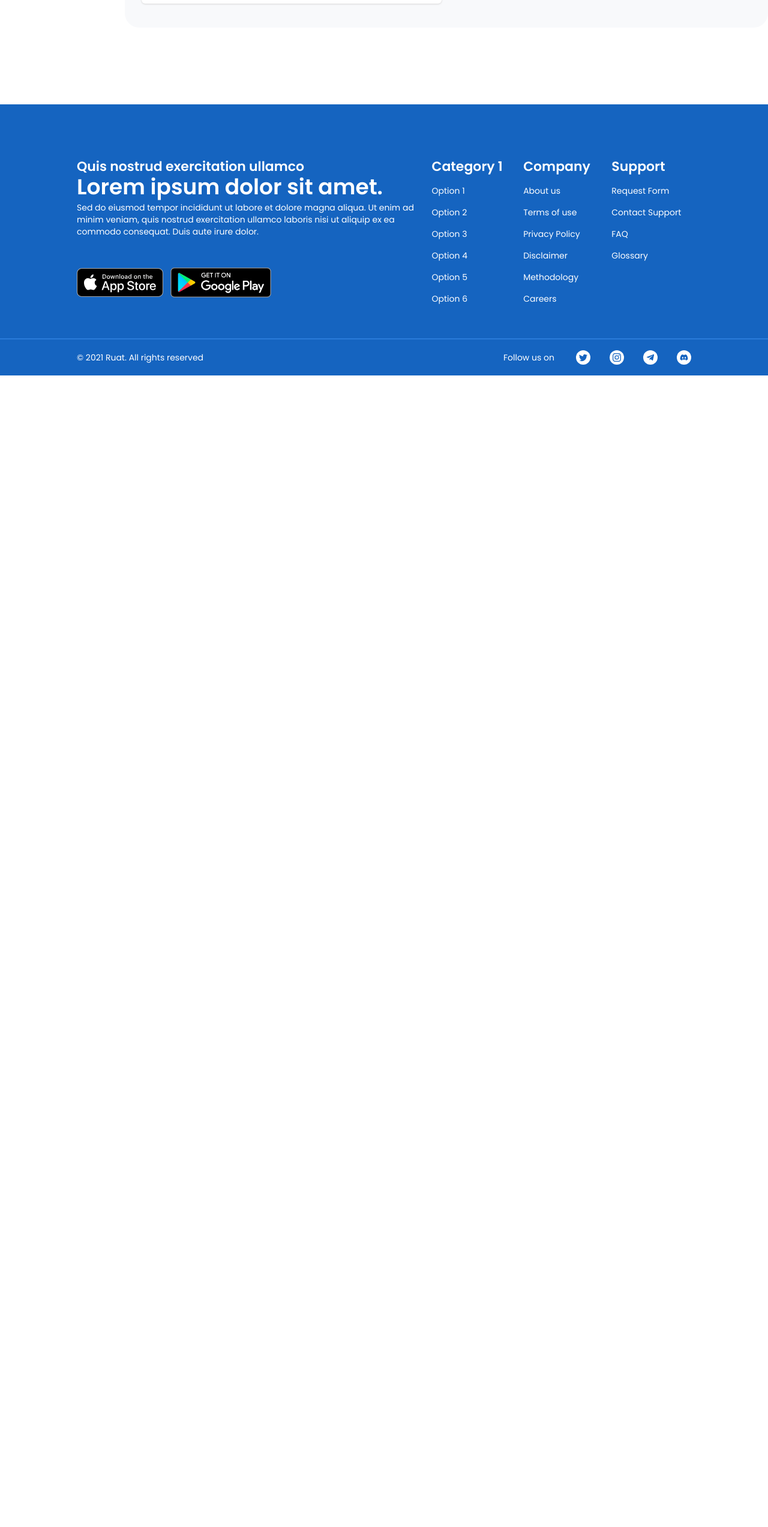
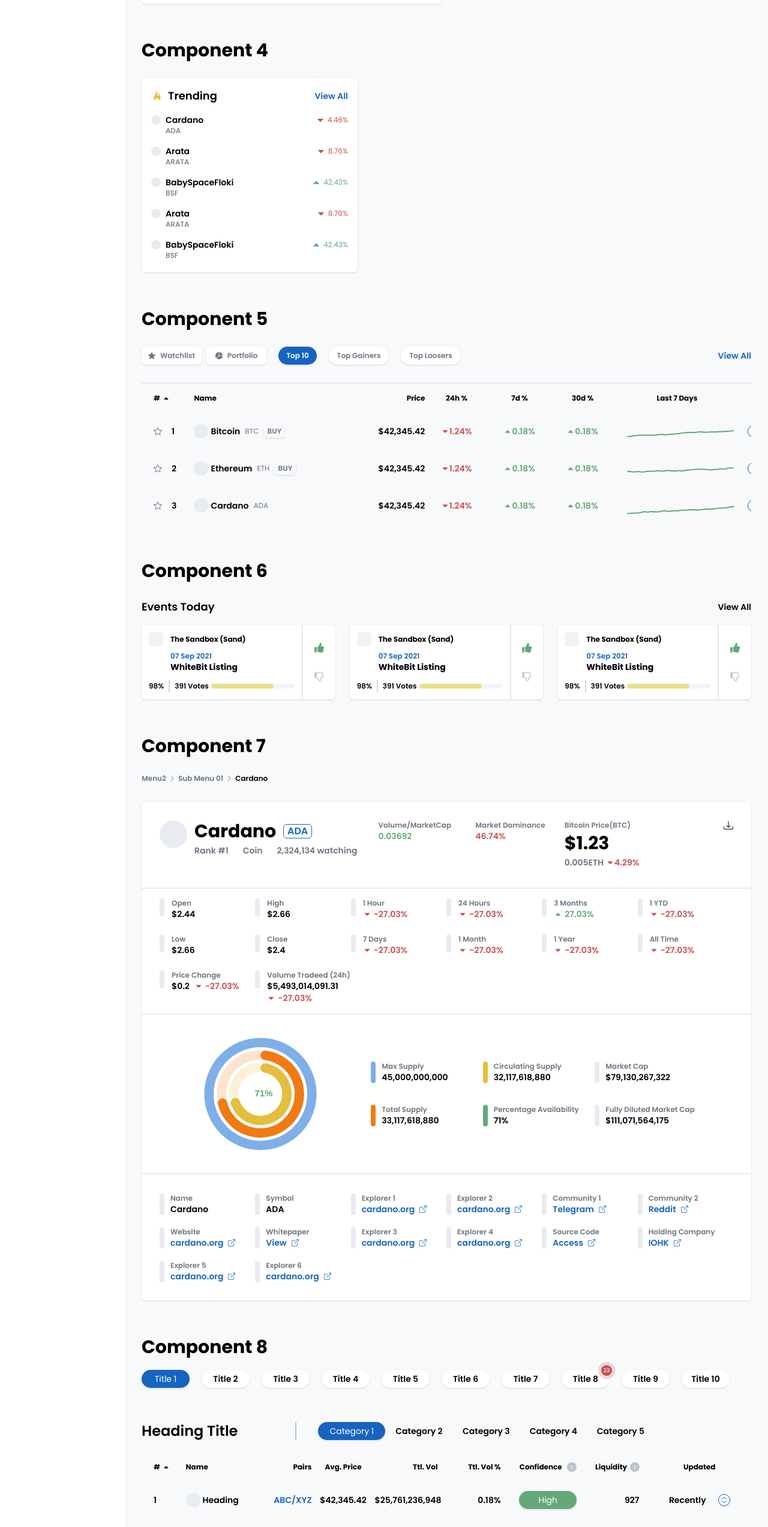
Before and after one commit to CAdev1234/RuatReact, a React (Create React App) app: page / in a window 1280 px wide. Shown: the part 852-3398 px from the top of the page at 60% size. Before the commit the page ends 1478 px from the top, so only its background shows below. Built offline with nearby package versions, Linux system fonts and the light colour scheme.

Commit message:
basic responsive completed

```diff
--- a/src/components/common/CoinTable.jsx
+++ b/src/components/common/CoinTable.jsx
@@ -19,7 +19,8 @@ const CoinTable = () => {
     return (
         <>
             <div className="flex flex-col">
-                <div className="flex items-center text-xs">
+                <div className="items-center text-xs
+                                block lg:flex">
                     <div className="flex items-center">
                         <div className="flex items-center justify-center w-25 h-7_5 bg-white rounded-md
                                         shadow-card dark:shadow-dark_card">
@@ -32,13 +33,15 @@ const CoinTable = () => {
                             <div className="text-c_6E7582 ml-2 font-semibold">Portfolio</div>
                         </div>
                     </div>
-                    <div className="flex items-center flex-1">
-                        <div className="flex items-center justify-center w-16 h-7_5 ml-7 text-white font-semibold rounded-l-full rounded-r-full
+                    <div className="flex items-center flex-1 flex-wrap gap-y-3
+                                    mt-3 lg:mt-0">
+                        <div className="flex items-center justify-center w-16 h-7_5 text-white font-semibold rounded-l-full rounded-r-full
+                                        ml-0 lg:ml-5
                                         bg-c_1564C0 dark:bg-dark_0fc9f2
                                         shadow-card dark:shadow-dark_card">Top 10</div>
-                        <div className="flex items-center justify-center w-25 h-7_5 ml-7 bg-white text-c_6E7582 font-semibold rounded-l-full rounded-r-full
+                        <div className="flex items-center justify-center w-25 h-7_5 ml-5 bg-white text-c_6E7582 font-semibold rounded-l-full rounded-r-full
                                         shadow-card dark:shadow-dark_card">Top Gainers</div>
-                        <div className="flex items-center justify-center w-25 h-7_5 ml-7 bg-white text-c_6E7582 font-semibold rounded-l-full rounded-r-full
+                        <div className="flex items-center justify-center w-25 h-7_5 ml-5 bg-white text-c_6E7582 font-semibold rounded-l-full rounded-r-full
                                         shadow-card dark:shadow-dark_card">Top Loosers</div>
                         <button className="font-semibold ml-auto text-sm
                                             text-c_1564C0 dark:text-dark_0fc9f2">View All</button>
@@ -64,7 +67,7 @@ const CoinTable = () => {
                             <div className="text-center" style={{width: '10%'}}>30d %</div>
                             <div className="text-center" style={{width: '20%'}}>Last 7 Days</div>
                         </div>
-                        <div className="flex flex-col text-xs">
+                        <div className="flex flex-col text-sm">
                             {table_data.map((item, index) => {
                                 return <div key={`data_${index}`} className="flex flex-col">
                                             <div className={`flex items-center w-full py-4 ${enableExpand[index] ? 'bg-white dark:bg-transparent' : ''}`}>
@@ -75,8 +78,8 @@ const CoinTable = () => {
                                                 <div className="flex items-center w-2/12">
                                                     <div className="bg-c_E8EBF1 w-6 h-6 rounded-full"></div>
                                                     <div className="ml-1 font-semibold">{item.name}</div>
-                                                    <div className="ml-1 text-c_6E7582">{item.label}</div>
-                                                    <button className={`w-9 h-5_5 ml-1 flex items-center justify-center font-semibold rounded-md
+                                                    <div className="ml-2 text-c_6E7582 text-xs">{item.label}</div>
+                                                    <button className={`w-9 h-5_5 ml-2 flex items-center justify-center text-xs font-semibold rounded-md
                                                                         ${item.enableBuyBtn ? 'block' : 'hidden'}
                                                                         text-c_6E7582 dark:text-dark_0fc9f2
                                                                         shadow-card dark:shadow-dark_card`}>BUY</button>
@@ -115,8 +118,9 @@ const CoinTable = () => {
 
 
                                             <div className={`${enableExpand[index] ? 'block': 'hidden'}
-                                                            bg-white dark:bg-transparent`}>
-                                                <div className="flex items-center w-full py-4 text-xs">
+                                                            bg-white dark:bg-transparent
+                                                            text-sm`}>
+                                                <div className="flex items-center w-full py-4">
                                                     <div className="flex items-center w-1/12">
                                                     </div>
                                                     <div className="flex items-center w-2/12 text-c_6E7582 font-semibold">Market Cap</div>
@@ -129,7 +133,7 @@ const CoinTable = () => {
                                                     </div>
                                                 </div>
 
-                                                <div className="flex items-center w-full py-4 text-xs">
+                                                <div className="flex items-center w-full py-4">
                                                     <div className="flex items-center w-1/12">
                                                     </div>
                                                     <div className="flex items-center w-2/12 text-c_6E7582 font-semibold">24 Hour Trading Vol</div>
@@ -140,7 +144,7 @@ const CoinTable = () => {
                                                     </div>
                                                 </div>
 
-                                                <div className="flex items-center w-full py-4 text-xs">
+                                                <div className="flex items-center w-full py-4">
                                                     <div className="flex items-center w-1/12">
                                                     </div>
                                                     <div className="flex items-center w-2/12 text-c_6E7582 font-semibold">Fully Diluted Valuation</div>
--- a/src/components/common/MainBoard.jsx
+++ b/src/components/common/MainBoard.jsx
@@ -99,22 +99,22 @@ const MainBoard = () => {
                         </div>
                     </div>
 
-                    {/* <div className="mt-15 px-7">
+                    <div className="mt-15 px-7">
                         <div className="text-3xl font-bold text-black dark:text-white">Component 4</div>
                         <div className="mt-7">
                             <TrendingCard />
                         </div>
-                    </div> */}
+                    </div>
 
 
-                    {/* <div className="mt-15 px-7">
+                    <div className="mt-15 px-7">
                         <div className="text-3xl font-bold text-black dark:text-white">Component 5</div>
                         <div className="mt-7">
                             <CoinTable />
                         </div>
-                    </div> */}
+                    </div>
 
-                    {/* <div className="mt-15 px-7">
+                    <div className="mt-15 px-7">
                         <div className="text-3xl font-bold text-black dark:text-white">Component 6</div>
                         <div className="mt-7">
                             <div className="flex items-center">
@@ -131,24 +131,24 @@ const MainBoard = () => {
                                 })}
                             </div>
                         </div>
-                    </div> */}
+                    </div>
 
 
 
-                    {/* <div className="mt-15 px-7">
+                    <div className="mt-15 px-7">
                         <div className="text-3xl font-bold text-black dark:text-white">Component 7</div>
                         <div className="mt-7">
                             <CoinDetail />
                         </div>
-                    </div> */}
+                    </div>
 
 
-                    {/* <div className="mt-15 px-7">
+                    <div className="mt-15 px-7">
                         <div className="text-3xl font-bold text-black dark:text-white">Component 8</div>
                         <div className="">
                             <TitleTable />
                         </div>
-                    </div> */}
+                    </div>
 
 
 
--- a/src/components/common/TitleTable.jsx
+++ b/src/components/common/TitleTable.jsx
@@ -18,7 +18,7 @@ const TitleTable = () => {
     return (
         <>
             <div className="flex flex-col">
-                <div className="w-full mx-auto mt-5 flex items-center justify-between flex-wrap gap-y-5">
+                <div className="w-full mx-auto mt-5 flex items-center flex-wrap gap-x-5 gap-y-5">
                     {title_li.map((item, index) => {
                         return <div
                                     key={`submenu_${index}`}
@@ -37,12 +37,15 @@ const TitleTable = () => {
                     })}
                 </div>
 
-                <div className="mt-14 flex items-center
+                <div className="mt-14 items-center
+                                block lg:flex
                                 text-black dark:text-white">
                     <div className="font-semibold text-2xl">Heading Title</div>
                     <div className="mr-9 ml-24 w-0.5 h-7_5
+                                    hidden lg:block
                                     bg-c_BCC3CF dark:bg-dark_0fc9f2"></div>
-                    <div className="flex items-center">
+                    <div className="flex items-center flex-wrap gap-y-3
+                                    mt-3 lg:mt-0">
                         {category_li.map((item, index) => {
                             return <div key={`submenu_${index}`} className={`h-7_5 w-28 flex justify-center items-center text-sm ${index === 0 ? 'bg-c_1564C0 dark:bg-dark_0fc9f2 text-white rounded-r-full rounded-l-full shadow-card' : 'bg-transparent dark:text-white font-semibold'}`}>{item}</div>
                         })}
@@ -50,8 +53,10 @@ const TitleTable = () => {
                 </div>
 
                 {/* table part */}
+                <div className="overflow-x-auto w-full">
                     <div className="mt-5
-                            text-black dark:text-white">
+                                text-black dark:text-white"
+                        style={{width: 1050}}>
                         <div className="flex items-center w-full text-xs font-bold py-4">
                             <div className="flex items-center pl-5" style={{width: '7%'}}>
                                 <div>#</div>
@@ -162,6 +167,8 @@ const TitleTable = () => {
                         </div>
                     </div>
                 </div>
+
+            </div>
         </>
     )
 }
--- a/src/components/common/TrendingCard.jsx
+++ b/src/components/common/TrendingCard.jsx
@@ -20,8 +20,8 @@ const TrendingCard = () => {
                             shadow-card dark:shadow-dark_card">
                 <div className="flex items-center">
                     <img src={TrendingSvg} className="h-5"></img>
-                    <div className="ml-2 font-semibold">Trending</div>
-                    <button className="ml-auto text-xs font-semibold
+                    <div className="ml-2 font-semibold text-lg">Trending</div>
+                    <button className="ml-auto text-sm font-semibold
                                         text-c_1564C0 dark:text-dark_0fc9f2">View All</button>
                 </div>
                 <div>
```
Lines whose indentation alone changed are shown as unchanged.
